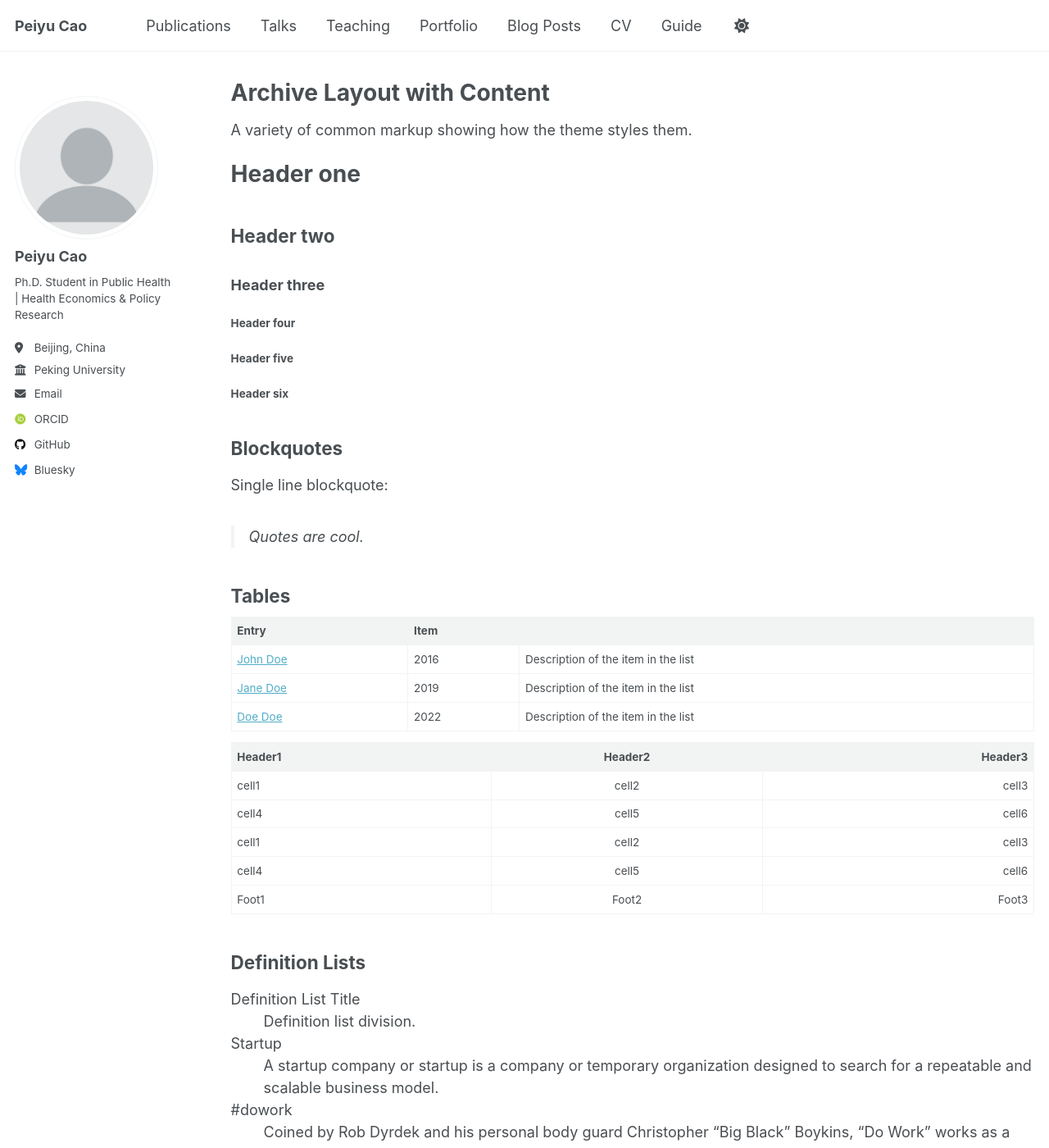
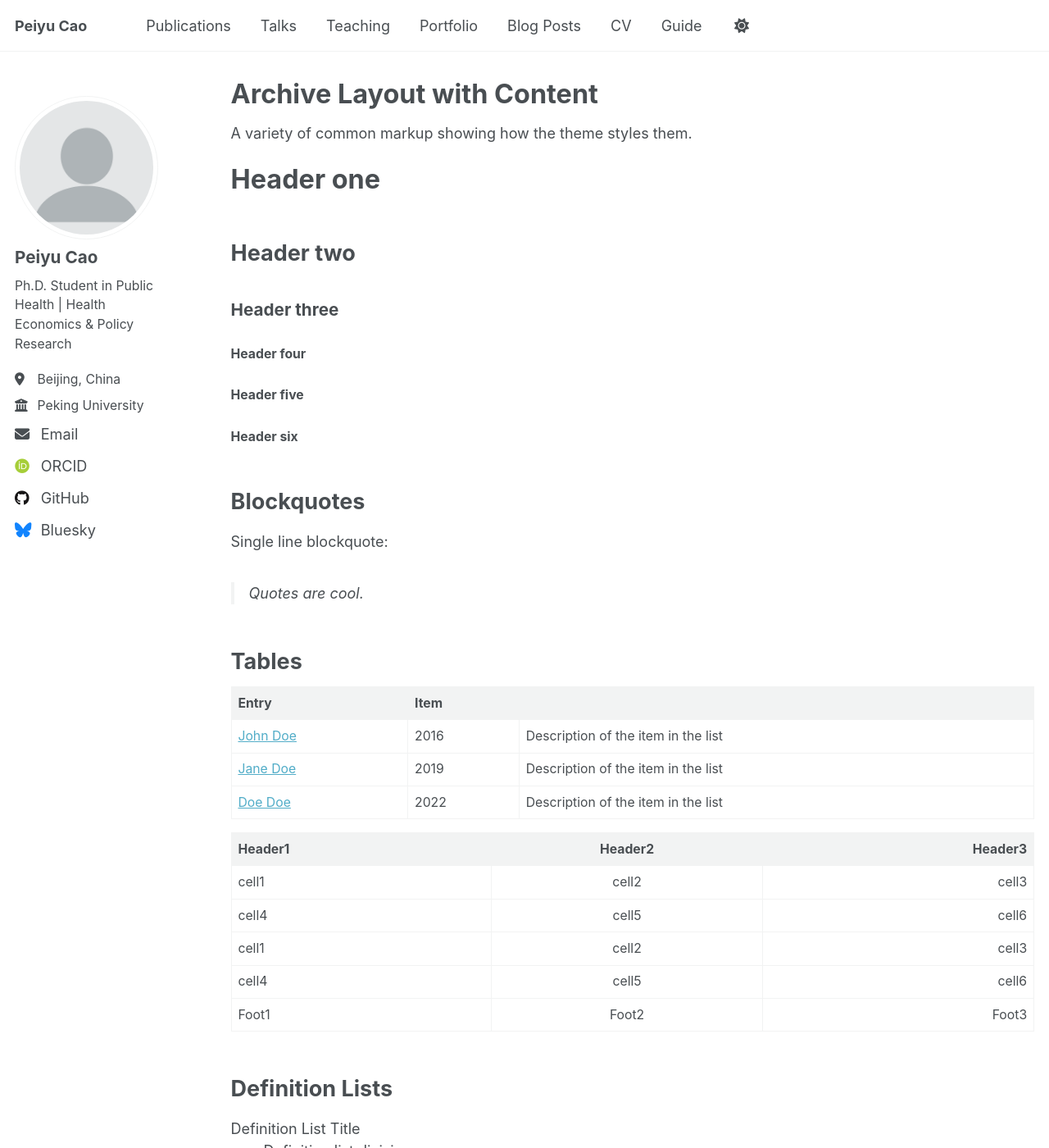
Before and after one commit to Peiyu-Cao/Peiyu-Cao.github.io, a Jekyll site: the page built from _pages/archive-layout-with-content.md, in a window 1280 px wide and 1400 px high. Shown: the whole window at 82% size. Built offline with Jekyll 4.4.1, drawn with Linux system fonts in a browser that asks for light colours; some web fonts are replaced; a script that is not in the unit is left out.

Commit message:
Update _themes.scss

```diff
--- a/_sass/_themes.scss
+++ b/_sass/_themes.scss
@@ -7,7 +7,7 @@
    ========================================================================== */
 
 /* Used to set the size for <em> */
-$doc-font-size              : 16;
+$doc-font-size              : 17;
 
 /* Paragraph indention */
 $paragraph-indent           : false; // true, false (default)
@@ -30,13 +30,13 @@ $calisto                    : "Calisto MT", serif;
 $garamond                   : Garamond, serif;
 
 /* Type scale */
-$type-size-1                : 2.441em;  // ~39.056px
-$type-size-2                : 1.953em;  // ~31.248px
-$type-size-3                : 1.563em;  // ~25.008px
-$type-size-4                : 1.25em;   // ~20px
-$type-size-5                : 1em;      // ~16px
-$type-size-6                : 0.75em;   // ~12px
-$type-size-7                : 0.6875em; // ~11px
+$type-size-1                : 2.8em;    // ~44.8px (增大主标题)
+$type-size-2                : 2.2em;    // ~35.2px (增大二级标题)
+$type-size-3                : 1.8em;    // ~28.8px (增大h1)
+$type-size-4                : 1.5em;    // ~24px (增大h2)
+$type-size-5                : 1.15em;   // ~18.4px (增大h3和正文)
+$type-size-6                : 0.875em;  // ~14px (正文辅助)
+$type-size-7                : 0.75em;   // ~12px
 $type-size-8                : 0.625em;  // ~10px
 
 $global-font-family         : $sans-serif;
```
